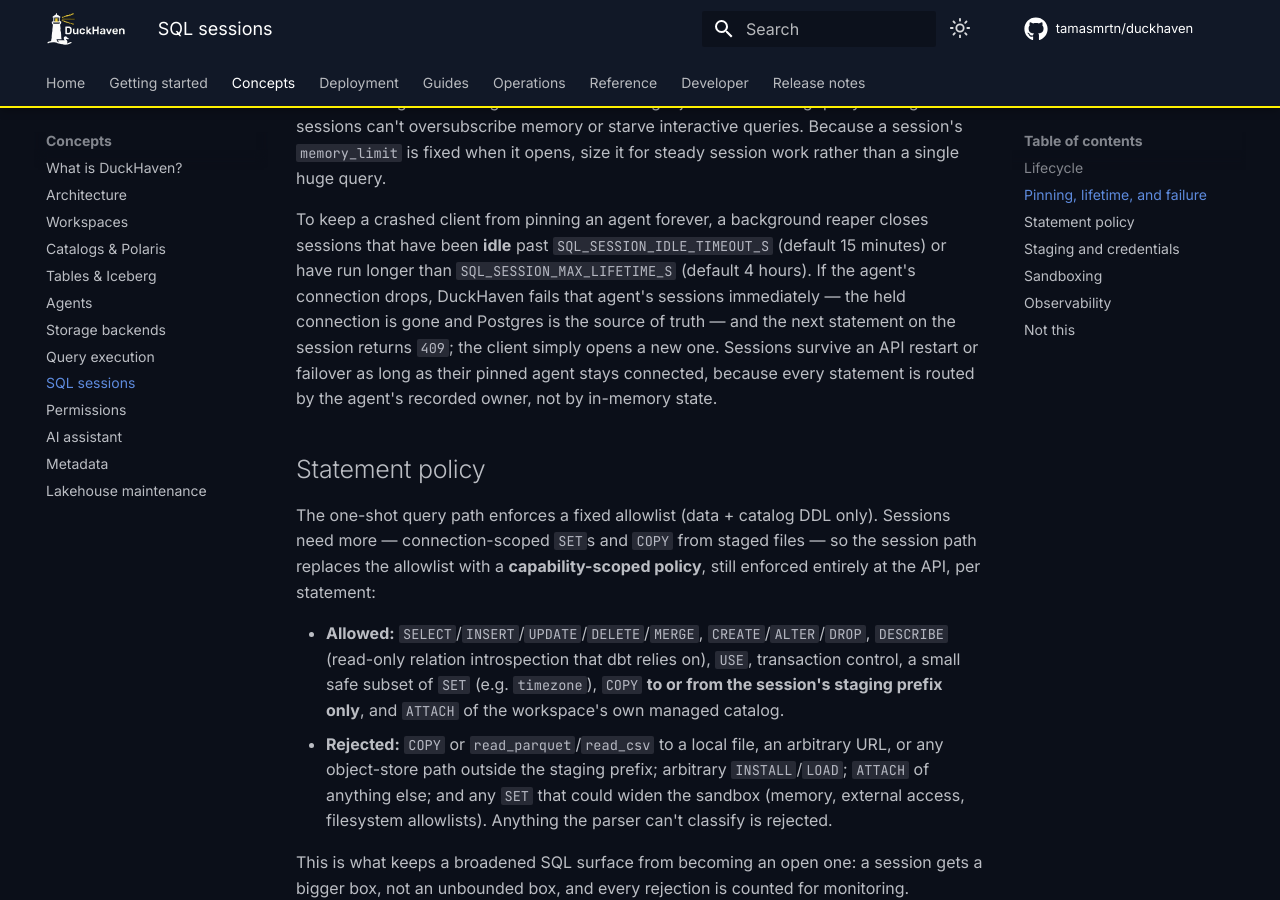
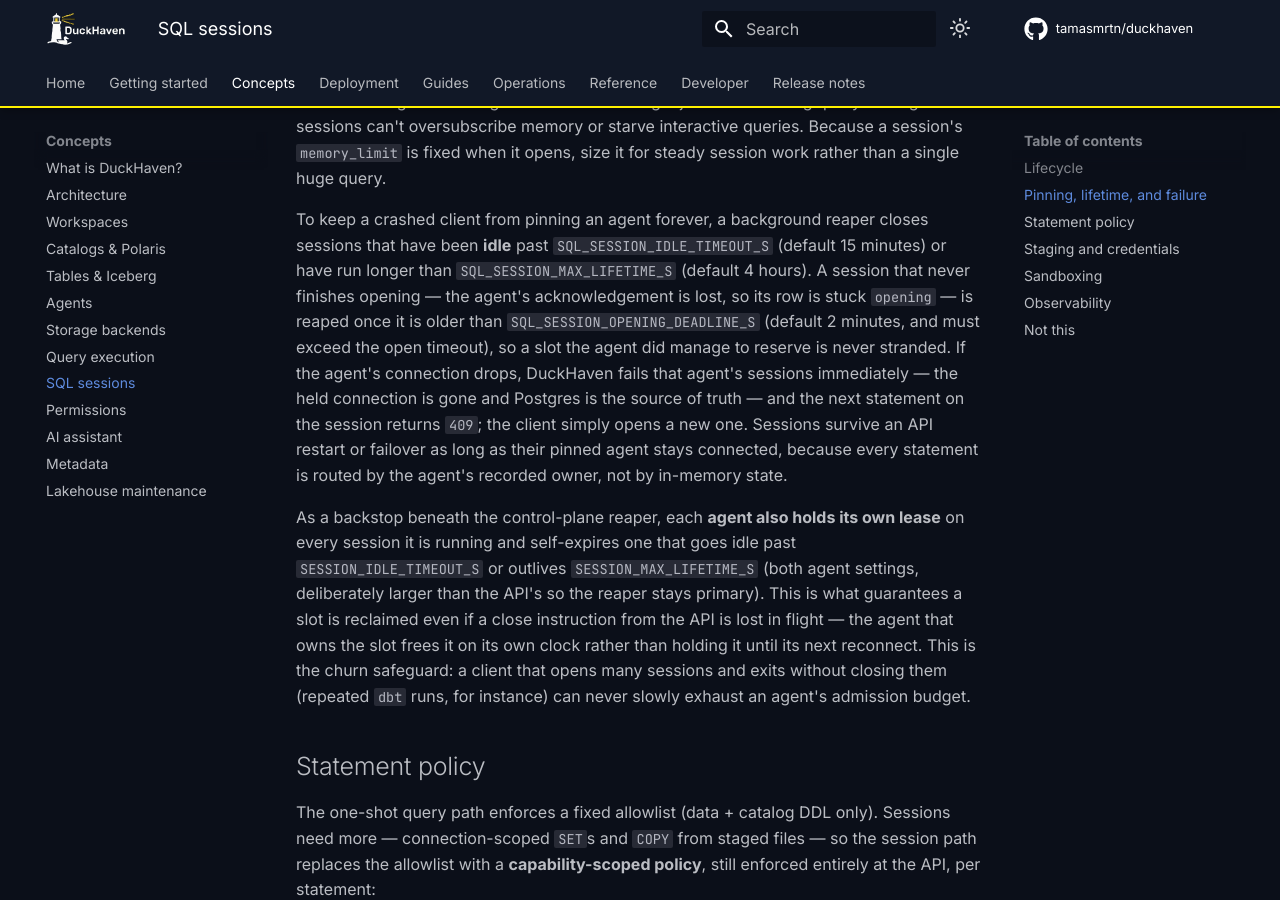
Before and after one commit to tamasmrtn/duckhaven, an MkDocs documentation site: the page built from docs/concepts/sql-sessions.md, in a window 1280 px wide and 900 px high, scrolled down 1047 px. Built offline with MkDocs 1.6.1 and Material for MkDocs 9.7.7, drawn with Linux system fonts in a browser that asks for light colours; comment, search, counter and statistics services are not loaded; some of the changed text lies outside the part shown.

Commit message:
Document session open-timeout reaping and the agent lease
Describe how stuck-opening sessions are reaped and how each agent holds
its own idle/max-lifetime lease as the churn backstop, plus the new
close reasons and a held-vs-active leak alert in Observability.

```diff
--- a/docs/concepts/sql-sessions.md
+++ b/docs/concepts/sql-sessions.md
@@ -36,10 +36,19 @@
 
 To keep a crashed client from pinning an agent forever, a background reaper closes sessions that have been **idle** past
 `SQL_SESSION_IDLE_TIMEOUT_S` (default 15 minutes) or have run longer than `SQL_SESSION_MAX_LIFETIME_S` (default 4
-hours). If the agent's connection drops, DuckHaven fails that agent's sessions immediately — the held connection is gone
-and Postgres is the source of truth — and the next statement on the session returns `409`; the client simply opens a new
-one. Sessions survive an API restart or failover as long as their pinned agent stays connected, because every statement
-is routed by the agent's recorded owner, not by in-memory state.
+hours). A session that never finishes opening — the agent's acknowledgement is lost, so its row is stuck `opening` — is
+reaped once it is older than `SQL_SESSION_OPENING_DEADLINE_S` (default 2 minutes, and must exceed the open timeout), so
+a slot the agent did manage to reserve is never stranded. If the agent's connection drops, DuckHaven fails that agent's
+sessions immediately — the held connection is gone and Postgres is the source of truth — and the next statement on the
+session returns `409`; the client simply opens a new one. Sessions survive an API restart or failover as long as their
+pinned agent stays connected, because every statement is routed by the agent's recorded owner, not by in-memory state.
+
+As a backstop beneath the control-plane reaper, each **agent also holds its own lease** on every session it is running
+and self-expires one that goes idle past `SESSION_IDLE_TIMEOUT_S` or outlives `SESSION_MAX_LIFETIME_S` (both agent
+settings, deliberately larger than the API's so the reaper stays primary). This is what guarantees a slot is reclaimed
+even if a close instruction from the API is lost in flight — the agent that owns the slot frees it on its own clock
+rather than holding it until its next reconnect. This is the churn safeguard: a client that opens many sessions and
+exits without closing them (repeated `dbt` runs, for instance) can never slowly exhaust an agent's admission budget.
 
 ## Statement policy
 
@@ -82,10 +91,12 @@
 
 ## Observability
 
-Sessions emit their own metrics — sessions opened, sessions closed by reason (client, idle, max-lifetime,
-agent-disconnect, failed), statements by outcome, statement-policy rejections by rule, an active-sessions gauge, and a
-per-agent held-session count — alongside OpenTelemetry spans for open/exec/close that continue the same trace across the
-API→agent hop. See [Monitoring](../operations/monitoring.md).
+Sessions emit their own metrics — sessions opened, sessions closed by reason (client, idle, max-lifetime, open-timeout,
+agent-disconnect, agent-self-reap, failed), statements by outcome, statement-policy rejections by rule, an
+active-sessions gauge, and a per-agent held-session count — alongside OpenTelemetry spans for open/exec/close that
+continue the same trace across the API→agent hop. To watch for a leak, alert when a per-agent held-session count stays
+above that agent's share of the active-sessions gauge, or when the `agent-self-reap` close reason is firing at all: the
+backstop only fires when a normal close was dropped. See [Monitoring](../operations/monitoring.md).
 
 ## Not this
 
```
